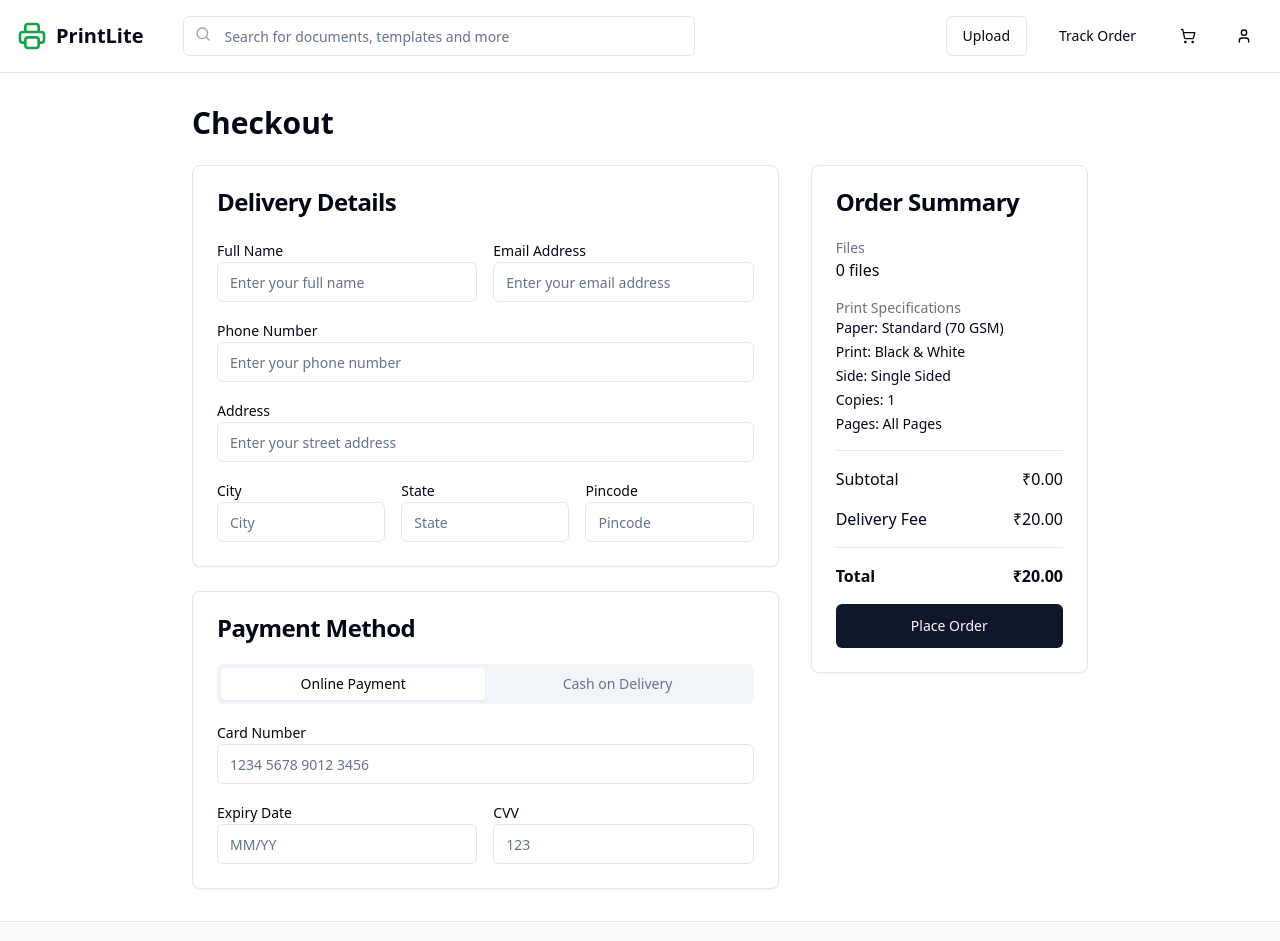
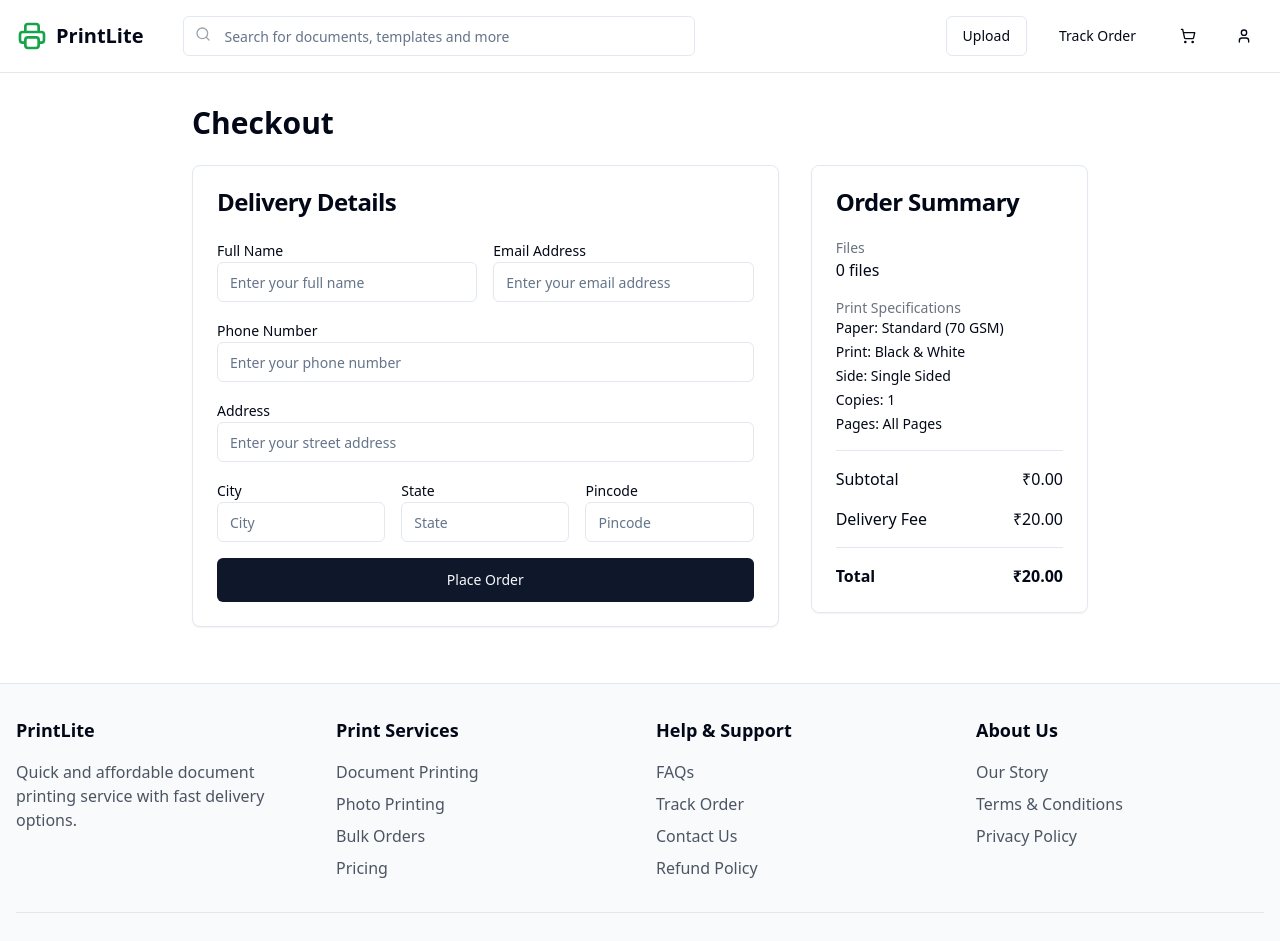
Before and after one commit to SOUMYBISWAL/print-preview-order, a React (Vite) app: page /checkout in a window 1280 px wide. Shown: the top 941 px of the page. Built offline with nearby package versions, Linux system fonts and the light colour scheme.

Commit message:
Remove payment method from checkout page
Removes the payment method section from the /checkout page.

```diff
--- a/src/pages/Checkout.tsx
+++ b/src/pages/Checkout.tsx
@@ -11,7 +11,6 @@ import {
 import { Input } from "@/components/ui/input";
 import { Label } from "@/components/ui/label";
 import { toast } from "sonner";
-import { Tabs, TabsContent, TabsList, TabsTrigger } from "@/components/ui/tabs";
 import { Separator } from "@/components/ui/separator";
 import Navbar from "@/components/Navbar";
 import Footer from "@/components/Footer";
@@ -41,8 +40,6 @@ const Checkout = () => {
     totalPages: 0
   };
 
-  const [paymentMethod, setPaymentMethod] = useState("online");
-
   const [formData, setFormData] = useState({
     name: "",
     email: "",
@@ -71,7 +68,7 @@ const Checkout = () => {
       return;
     }
 
-    // Process payment (in a real app, this would integrate with a payment gateway)
+    // Process order
     toast.success("Order placed successfully!");
     navigate("/order-confirmation", {
       state: {
@@ -193,50 +190,15 @@ const Checkout = () => {
                         />
                       </div>
                     </div>
+
+                    <Button
+                      className="w-full mt-4"
+                      size="lg"
+                      onClick={handleSubmit}
+                    >
+                      Place Order
+                    </Button>
                   </form>
-                </CardContent>
-              </Card>
-
-              <Card>
-                <CardHeader>
-                  <CardTitle>Payment Method</CardTitle>
-                </CardHeader>
-                <CardContent>
-                  <Tabs value={paymentMethod} onValueChange={setPaymentMethod}>
-                    <TabsList className="grid grid-cols-2 w-full mb-4">
-                      <TabsTrigger value="online">Online Payment</TabsTrigger>
-                      <TabsTrigger value="cod">Cash on Delivery</TabsTrigger>
-                    </TabsList>
-
-                    <TabsContent value="online" className="space-y-4">
-                      <div>
-                        <Label htmlFor="card-number">Card Number</Label>
-                        <Input
-                          id="card-number"
-                          placeholder="1234 5678 9012 3456"
-                        />
-                      </div>
-
-                      <div className="grid grid-cols-2 gap-4">
-                        <div>
-                          <Label htmlFor="expiry">Expiry Date</Label>
-                          <Input id="expiry" placeholder="MM/YY" />
-                        </div>
-                        <div>
-                          <Label htmlFor="cvv">CVV</Label>
-                          <Input id="cvv" placeholder="123" />
-                        </div>
-                      </div>
-                    </TabsContent>
-
-                    <TabsContent value="cod">
-                      <div className="p-4 bg-yellow-50 rounded-md">
-                        <p className="text-sm text-yellow-800">
-                          Pay with cash upon delivery. A small convenience fee may apply.
-                        </p>
-                      </div>
-                    </TabsContent>
-                  </Tabs>
                 </CardContent>
               </Card>
             </div>
@@ -287,14 +249,6 @@ const Checkout = () => {
                       <p>₹{(printSummary.price + (printSummary.price >= 99 ? 0 : 20)).toFixed(2)}</p>
                     </div>
 
-                    <Button
-                      className="w-full"
-                      size="lg"
-                      onClick={handleSubmit}
-                    >
-                      Place Order
-                    </Button>
-
                     {printSummary.price >= 99 && (
                       <div className="mt-2 p-2 bg-green-50 text-green-700 rounded-md text-sm flex items-center">
                         <svg
```
